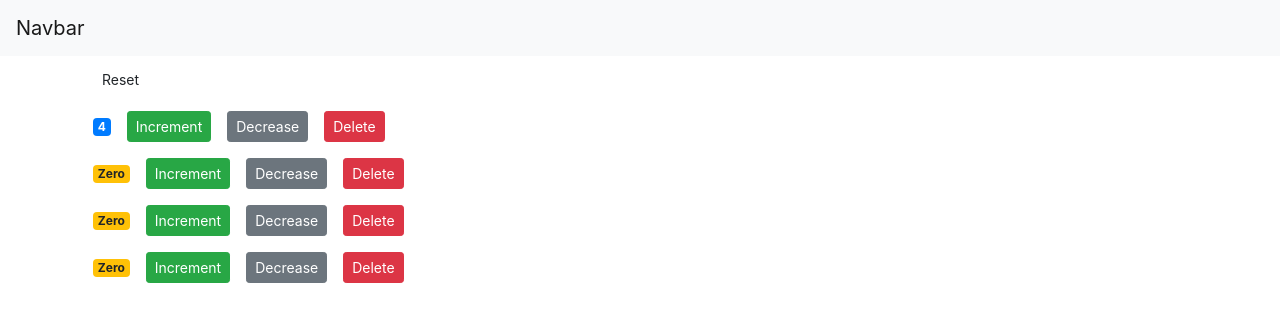
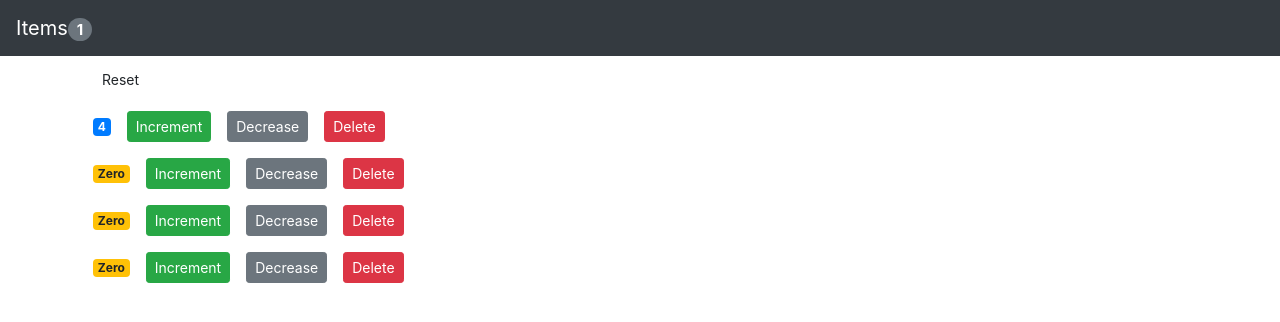
Before and after one commit to lytecode/checkout-counter, a React (Create React App) app: page / in a window 1280 px wide. Shown: the top 322 px of the page. Built offline with nearby package versions, Linux system fonts and the light colour scheme.

Commit message:
Lift the state to the App component

```diff
--- a/src/App.js
+++ b/src/App.js
@@ -4,12 +4,66 @@ import Counters from "./components/counters";
 import "./App.css";
 
 class App extends Component {
+  state = {
+    counters: [
+      { id: 1, value: 4 },
+      { id: 2, value: 0 },
+      { id: 3, value: 0 },
+      { id: 4, value: 0 }
+    ]
+  };
+
+  handleReset = () => {
+    const counters = this.state.counters.map(counter => {
+      counter.value = 0;
+      return counter;
+    });
+
+    this.setState({ counters });
+  };
+
+  handleIncrement = counter => {
+    const counters = [...this.state.counters];
+    const index = counters.indexOf(counter);
+    counters[index].value++;
+    this.setState({ counters });
+  };
+
+  checkDecrease = (c, i) => {
+    return c[i].value <= 0 ? 0 : c[i].value--;
+  };
+
+  handleDecrement = counter => {
+    const counters = [...this.state.counters];
+    const index = counters.indexOf(counter);
+    this.checkDecrease(counters, index);
+    this.setState({ counters });
+  };
+
+  handleDelete = counterId => {
+    const counters = this.state.counters.filter(
+      counter => counter.id !== counterId
+    );
+
+    this.setState({ counters });
+  };
+
   render() {
     return (
       <React.Fragment>
-        <NavBar />
+        <NavBar
+          totalCounters={
+            this.state.counters.filter(counter => counter.value > 0).length
+          }
+        />
         <main className="container">
-          <Counters />
+          <Counters
+            onReset={this.handleReset}
+            onIncrement={this.handleIncrement}
+            onDecrement={this.handleDecrement}
+            onDelete={this.handleDelete}
+            counters={this.state.counters}
+          />
         </main>
       </React.Fragment>
     );
--- a/src/components/counters.js
+++ b/src/components/counters.js
@@ -2,66 +2,22 @@ import React, { Component } from "react";
 import Counter from "./counter";
 
 class Counters extends Component {
-  state = {
-    counters: [
-      { id: 1, value: 4 },
-      { id: 2, value: 0 },
-      { id: 3, value: 0 },
-      { id: 4, value: 0 }
-    ]
-  };
-
-  handleReset = () => {
-    const counters = this.state.counters.map(counter => {
-      counter.value = 0;
-      return counter;
-    });
-
-    this.setState({ counters });
-  };
-
-  handleIncrement = counter => {
-    const counters = [...this.state.counters];
-    const index = counters.indexOf(counter);
-    counters[index].value++;
-    this.setState({ counters });
-  };
-
-  checkDecrease = (c, i) => {
-    return c[i].value <= 0 ? 0 : c[i].value--;
-  };
-
-  handleDecrement = counter => {
-    const counters = [...this.state.counters];
-    const index = counters.indexOf(counter);
-    this.checkDecrease(counters, index);
-    this.setState({ counters });
-  };
-
-  handleDelete = counterId => {
-    const counters = this.state.counters.filter(
-      counter => counter.id !== counterId
-    );
-
-    this.setState({ counters });
-  };
-
   render() {
     return (
       <div>
         <button
-          onClick={this.handleReset}
+          onClick={this.props.onReset}
           className="btn btn-promary btn-sm m-2"
         >
           Reset
         </button>
-        {this.state.counters.map(counter => (
+        {this.props.counters.map(counter => (
           <Counter
             key={counter.id}
             counter={counter}
-            onIncrement={this.handleIncrement}
-            onDecrement={this.handleDecrement}
-            onDelete={this.handleDelete}
+            onIncrement={this.props.onIncrement}
+            onDecrement={this.props.onDecrement}
+            onDelete={this.props.onDelete}
           />
         ))}
       </div>
--- a/src/components/navBar.js
+++ b/src/components/navBar.js
@@ -1,13 +1,20 @@
 import React from "react";
 
-const NavBar = () => {
+const NavBar = ({ totalCounters }) => {
   return (
-    <nav className="navbar navbar-light bg-light">
-      <a className="navbar-brand" href="#">
-        Navbar
+    <nav className="navbar navbar-light bg-dark">
+      <a className="navbar-brand" style={whiteText} href="#">
+        Items
+        <span className="badge badge-pill badge-secondary">
+          {totalCounters}
+        </span>
       </a>
     </nav>
   );
 };
 
+const whiteText = {
+  color: "#fff"
+};
+
 export default NavBar;
```
